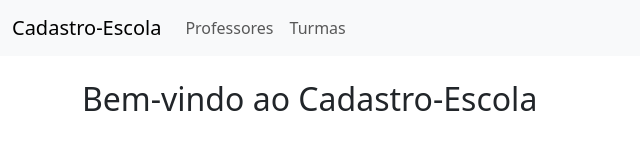
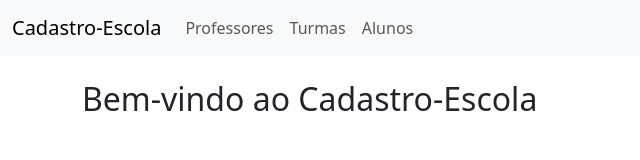
Before and after one commit to Phillipe17Macedo/Cadastro-Escola, a React (Create React App) app in the folder frontend/: page / in a window 1280 px wide. Shown: the top 160 px of the page, without its empty margins (0-640 px from the left). Built offline with nearby package versions, Linux system fonts and the light colour scheme.

Commit message:
add-pagina-alunos-screen-home

```diff
--- a/frontend/src/App.js
+++ b/frontend/src/App.js
@@ -2,6 +2,7 @@ import React from 'react';
 import { BrowserRouter as Router, Route, Routes, Link } from 'react-router-dom';
 import Professores from './pages/professores';
 import Turmas from './pages/turmas';
+import Alunos from './pages/alunos';
 
 function App() {
   return (
@@ -21,6 +22,9 @@ function App() {
                 <li className="nav-item">
                   <Link className="nav-link" to="/turmas">Turmas</Link>
                 </li>
+                <li className="nav-item">
+                  <Link className="nav-link" to="/alunos">Alunos</Link>
+                </li>
               </ul>
             </div>
           </div>
@@ -30,6 +34,7 @@ function App() {
           <Routes>
             <Route path="/professores" element={<Professores />} />
             <Route path="/turmas" element={<Turmas />} />
+            <Route path="/alunos" element={<Alunos />} />
             <Route path="/" element={<h2>Bem-vindo ao Cadastro-Escola</h2>} />
           </Routes>
         </div>
```
